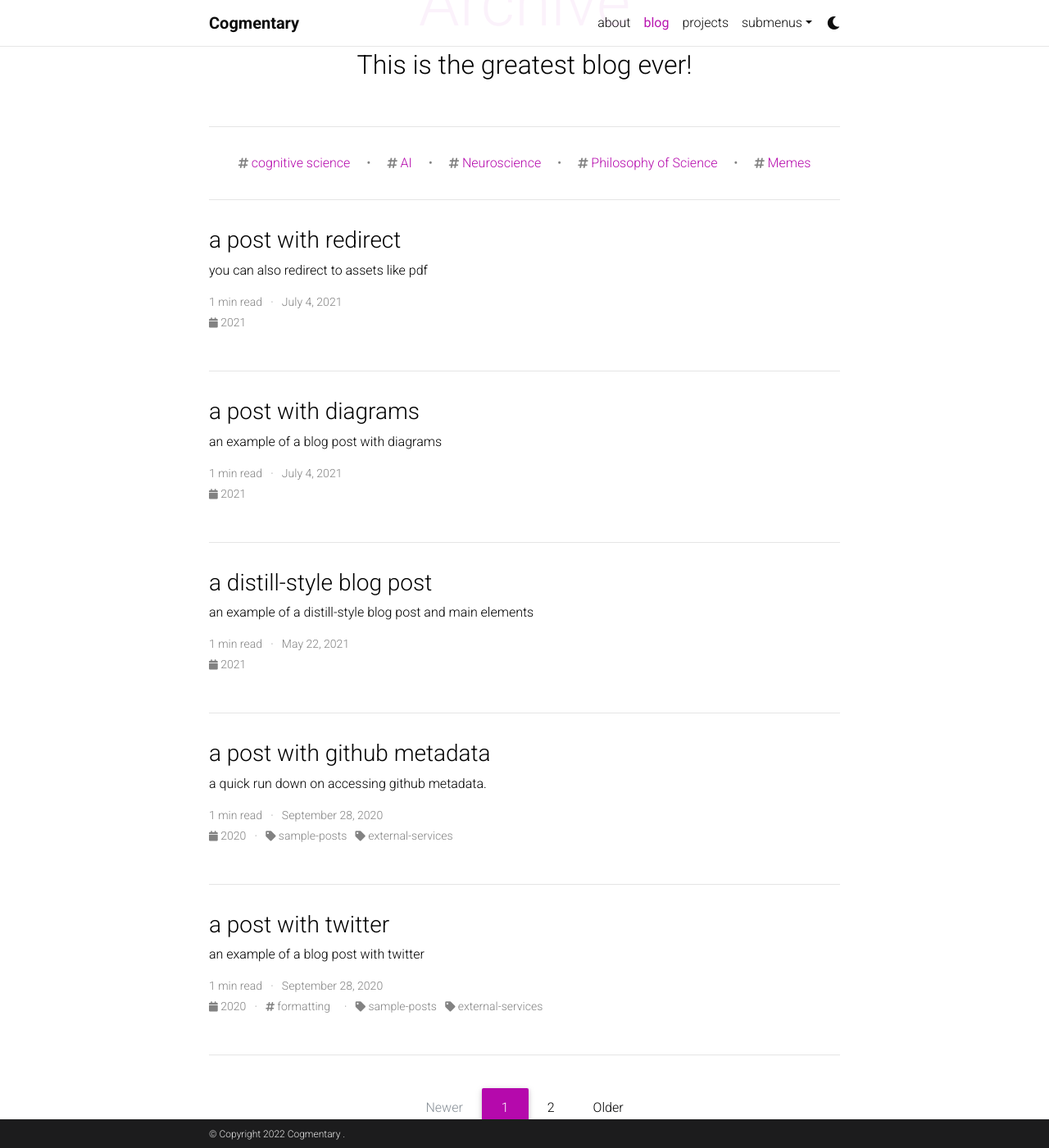
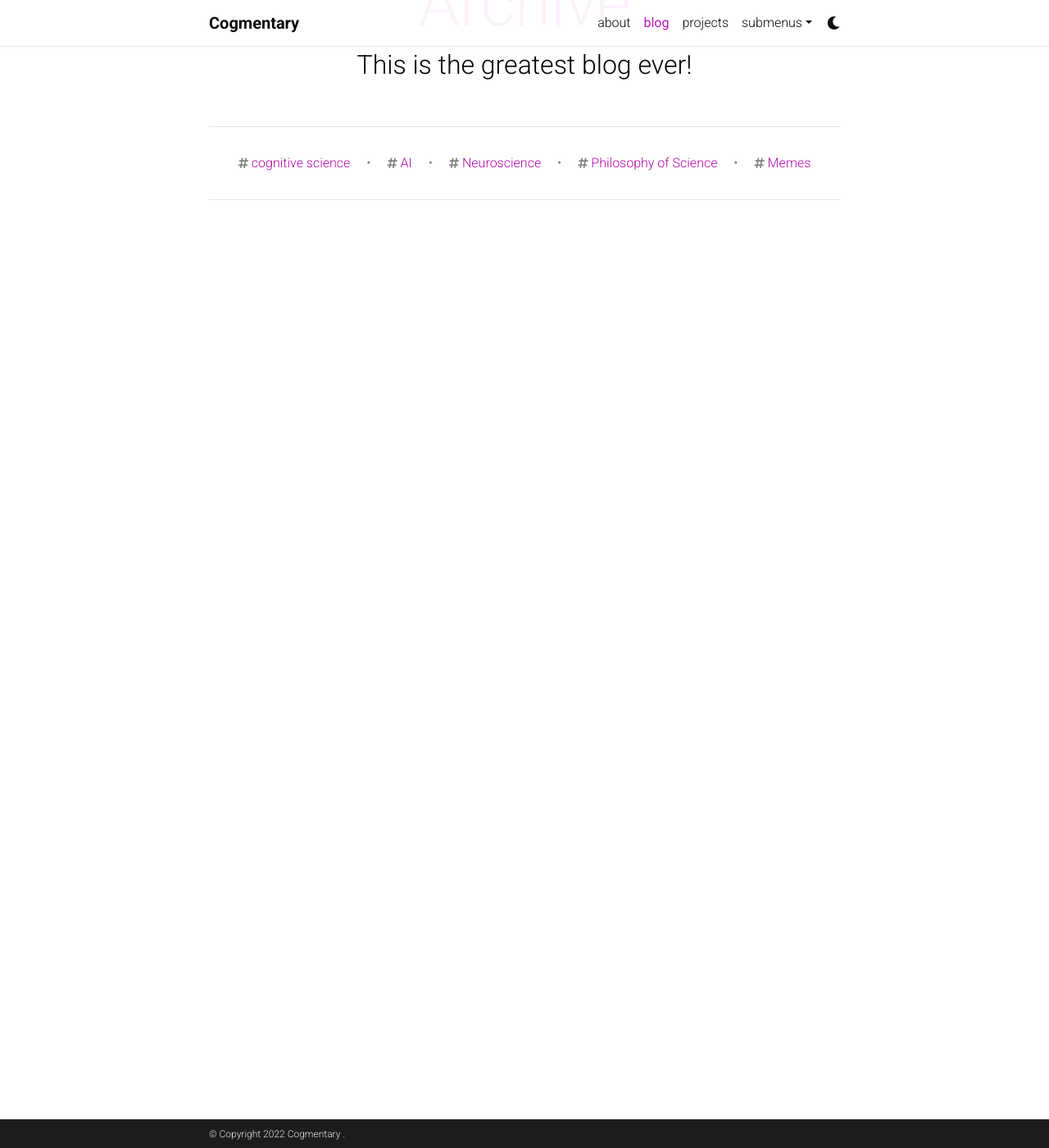
Before and after one commit to cogmentary/cogmentary.github.io, a Jekyll site: the page built from blog/index.html, in a window 1280 px wide and 1400 px high, scrolled down 276 px. Shown: the whole window at 82% size. Built offline with Jekyll 4.4.1, drawn with Linux system fonts in a browser that asks for light colours; full-size pictures stand in for the smaller copies a plugin makes; the list of posts is cut into pages by our own code; comment, search, counter and statistics services are not loaded; a style sheet for code colours, icons or effects is not loaded.

Commit message:
remove posts and change themes

```diff
--- a/_config.yml
+++ b/_config.yml
@@ -30,8 +30,8 @@
 highlight_theme_dark: native    # https://github.com/jwarby/jekyll-pygments-themes
 
 # repo color theme
-repo_theme_light: default       # https://github.com/anuraghazra/github-readme-stats/blob/master/themes/README.md
-repo_theme_dark: dark           # https://github.com/anuraghazra/github-readme-stats/blob/master/themes/README.md
+repo_theme_light: vue       # https://github.com/anuraghazra/github-readme-stats/blob/master/themes/README.md
+repo_theme_dark: react           # https://github.com/anuraghazra/github-readme-stats/blob/master/themes/README.md
 
 # -----------------------------------------------------------------------------
 # RSS Feed
```
Also changed, not shown: _pages/about.md (+1 -1 lines), _posts_templates/2015-03-15-formatting-and-links.md (renamed from _posts/2015-03-15-formatting-and-links.md), _posts_templates/2015-05-15-images.md (renamed from _posts/2015-05-15-images.md), _posts_templates/2015-07-15-code.md (renamed from _posts/2015-07-15-code.md), _posts_templates/2015-10-20-comments.md (renamed from _posts/2015-10-20-comments.md), _posts_templates/2015-10-20-math.md (renamed from _posts/2015-10-20-math.md), _posts_templates/2018-12-22-distill.md (renamed from _posts/2018-12-22-distill.md), _posts_templates/2020-09-28-github-metadata.md (renamed from _posts/2020-09-28-github-metadata.md), _posts_templates/2020-09-28-twitter.md (renamed from _posts/2020-09-28-twitter.md), _posts_templates/2021-07-04-diagrams.md (renamed from _posts/2021-07-04-diagrams.md), _posts_templates/2022-02-01-redirect.md (renamed from _posts/2022-02-01-redirect.md), assets/img/logo.png (added).
